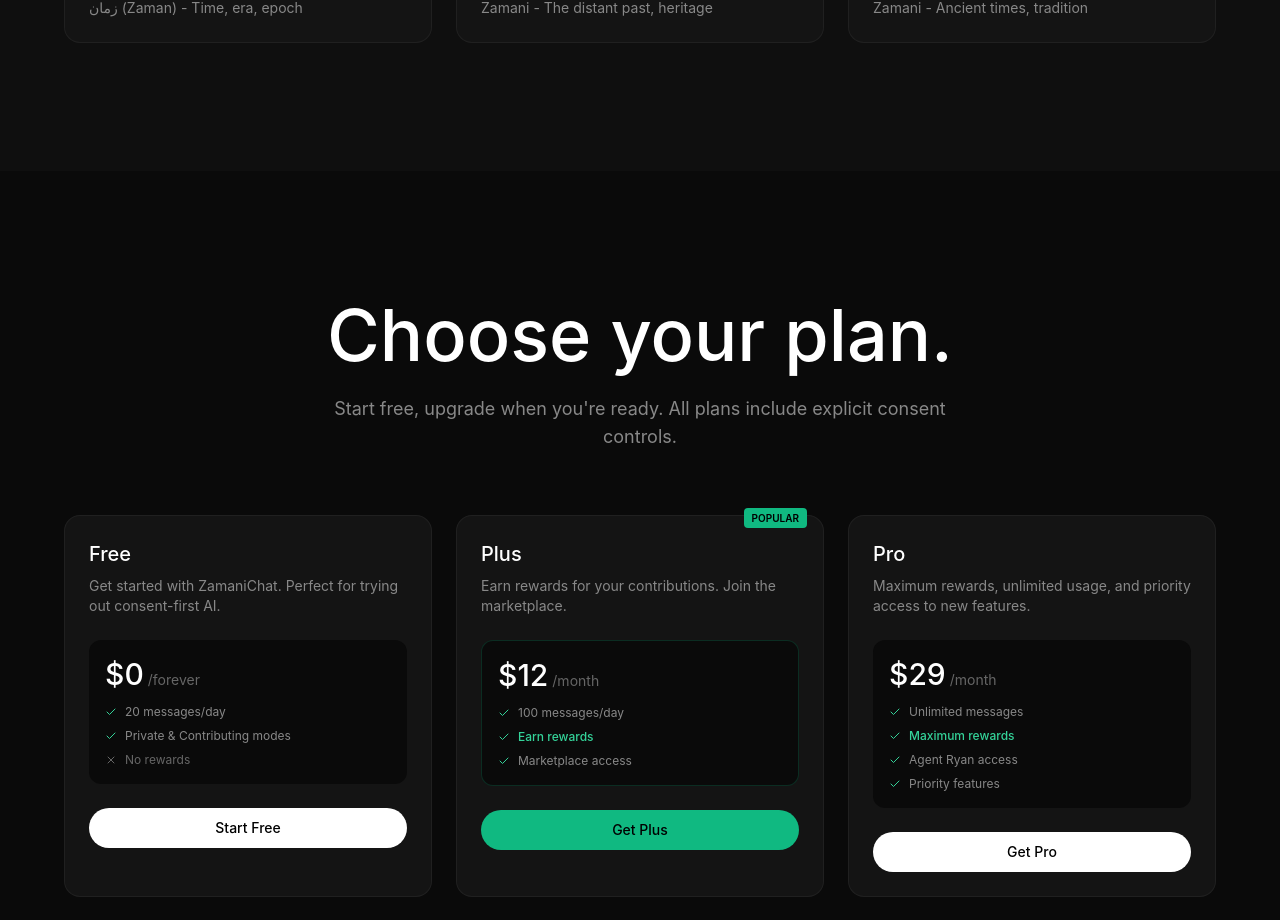
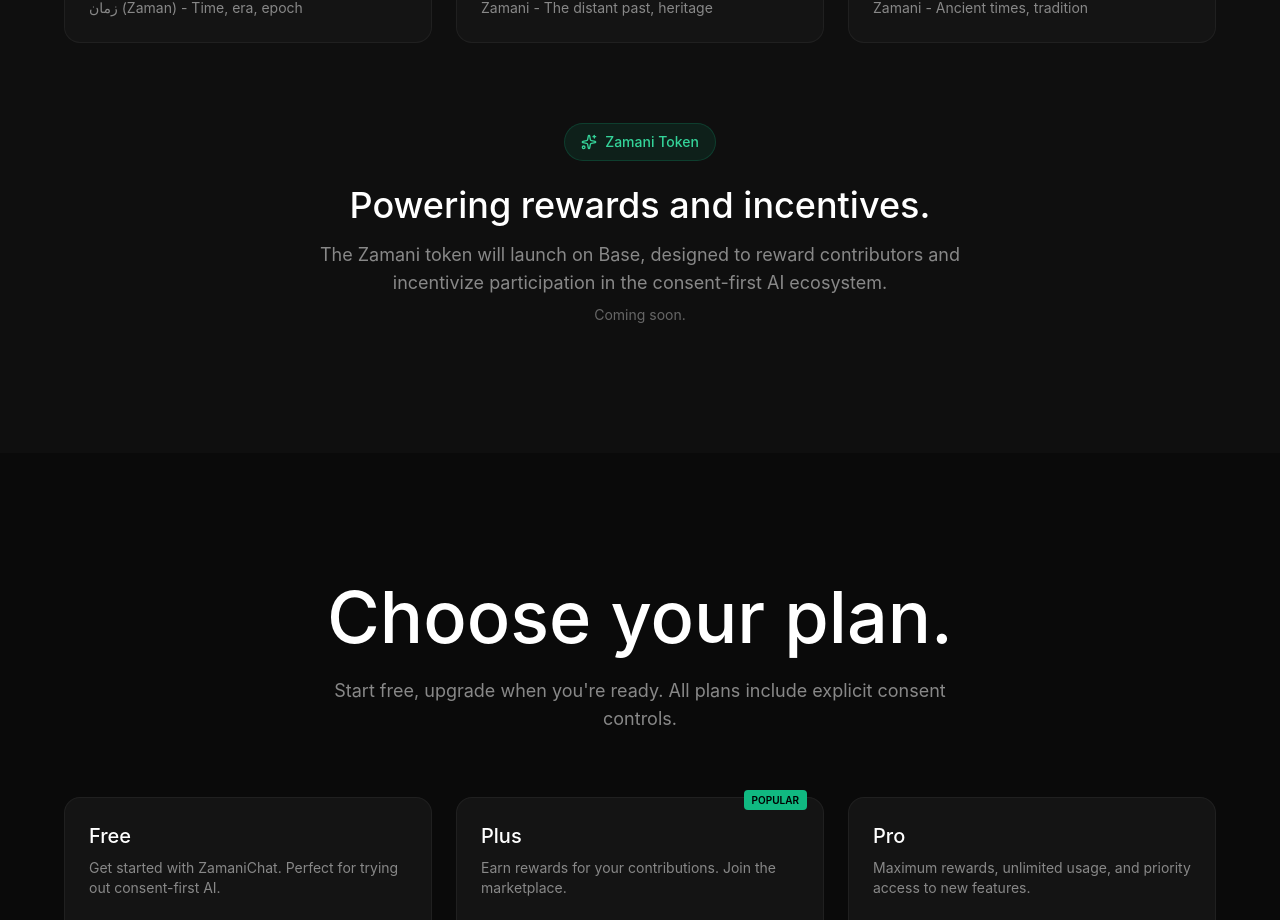
Before and after one commit to Laudedgg/ZamaniLabs, a React (Vite) app: page / in a window 1280 px wide. Shown: the part 4520-5440 px from the top of the page. Built offline with nearby package versions, Linux system fonts and the light colour scheme; the HTML template or start-up script is replaced by a standard one.

Commit message:
Add brief Zamani token section mentioning Base launch and rewards/incentives

```diff
--- a/src/App.tsx
+++ b/src/App.tsx
@@ -967,6 +967,30 @@ function App() {
               <p className="text-sm text-[#888]">Zamani - Ancient times, tradition</p>
             </motion.div>
           </motion.div>
+
+          {/* Zamani Token Brief */}
+          <motion.div
+            initial="hidden"
+            whileInView="visible"
+            viewport={{ once: true, margin: "-100px" }}
+            variants={fadeInUp}
+            className="mt-20 text-center"
+          >
+            <div className="inline-flex items-center gap-2 px-4 py-2 rounded-full bg-emerald-500/10 border border-emerald-500/20 mb-6">
+              <Sparkles className="w-4 h-4 text-emerald-400" />
+              <span className="text-sm text-emerald-400 font-medium">Zamani Token</span>
+            </div>
+            <h3 className="text-3xl md:text-4xl font-medium text-white mb-4">
+              Powering rewards and incentives.
+            </h3>
+            <p className="text-lg text-[#888] max-w-2xl mx-auto mb-2">
+              The Zamani token will launch on Base, designed to reward contributors
+              and incentivize participation in the consent-first AI ecosystem.
+            </p>
+            <p className="text-sm text-[#666] max-w-xl mx-auto">
+              Coming soon.
+            </p>
+          </motion.div>
         </div>
       </section>
 
```
